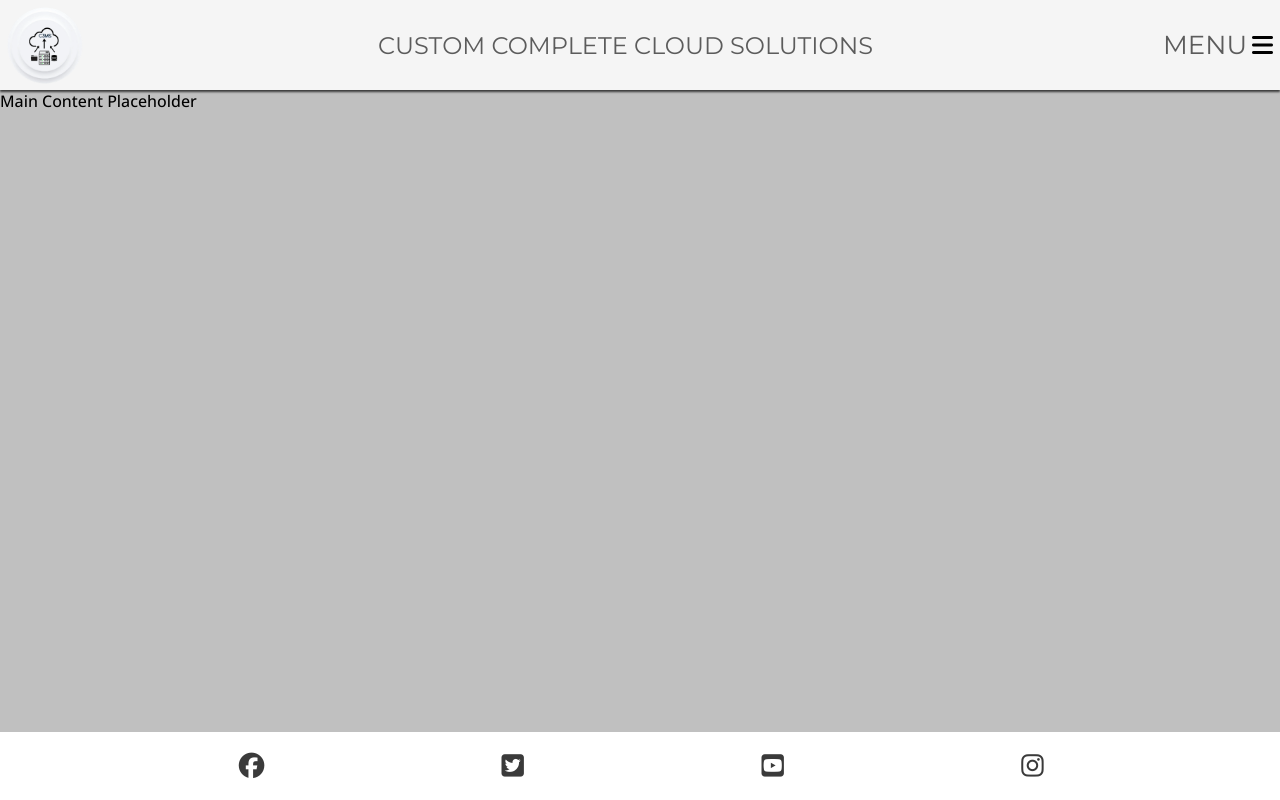
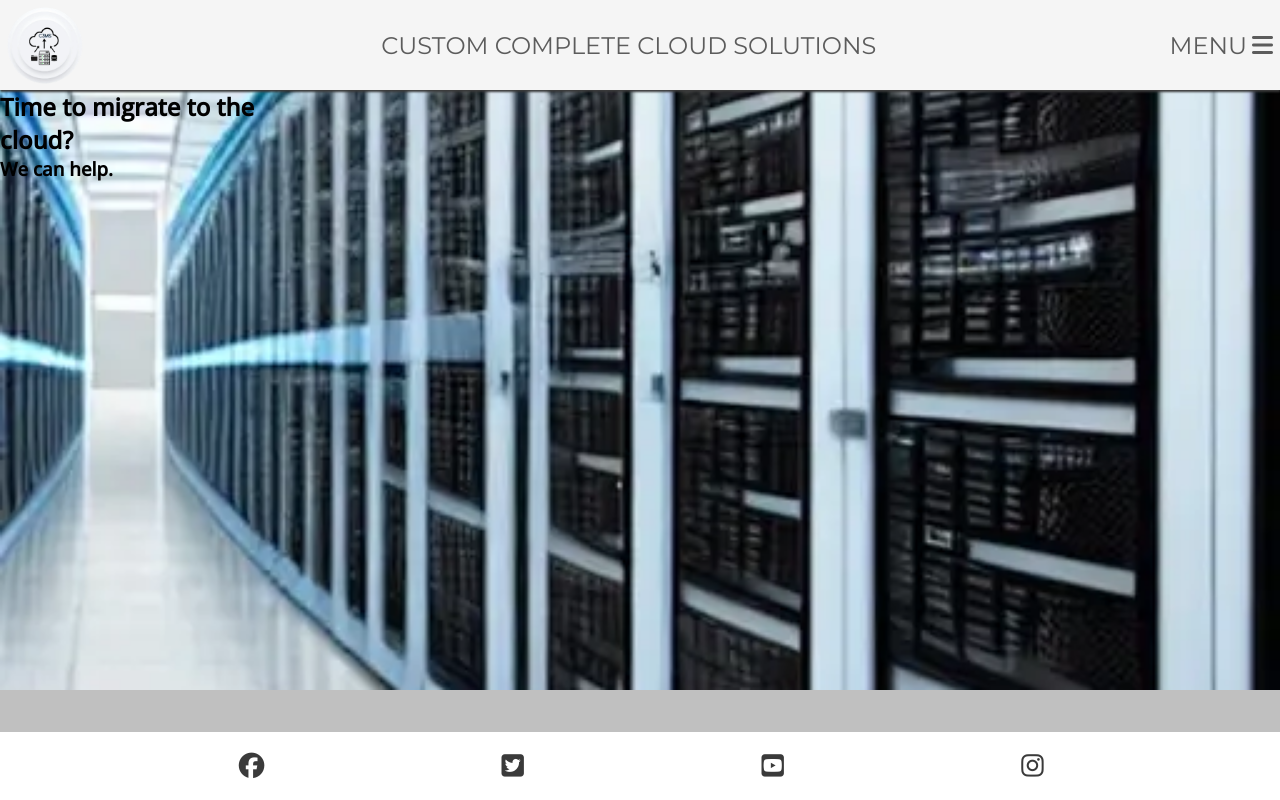
Before and after one commit to VCGithubCode/portfolio-project-1, a plain HTML site: page index.html in a window 1280 px wide. Drawn offline with nearby package versions, Linux system fonts and the light colour scheme.

Commit message:
Added hero image and adjusted header

```diff
--- a/assets/css/style.css
+++ b/assets/css/style.css
@@ -21,11 +21,11 @@ body {
 /* Header */
 
 header {
-    background-color: #f5f5f5;
-
+    background-color:#f5f5f5;
     display: flex;
     flex-direction: row;
     position: fixed;
+    z-index: 99;
     width: 100%;
     box-shadow: 0 2px 2px #3a3a3a;
     justify-content: space-between;
@@ -119,6 +119,14 @@ main {
     margin-top: 90px;
 }
 
+/* Hero section */
+#hero {
+    height: 600px;
+    width: 100%;
+    background: url("../images/c3ms-hero-image.webp") no-repeat center center/cover;
+    position: relative;
+}
+
 /* Footer */
 #social-networks {
     text-align: center;
@@ -151,14 +159,20 @@ main {
     overflow: hidden;
 }
 
-h1 #menu-text {
+.menu-text {
     display: flex;
-    padding: 0 0.5px 2.5px 0;
+    font-family: Montserrat, sans-serif;
+    font-style: normal;
+    font-weight: 300;
+    letter-spacing: normal;
+    text-transform: uppercase;
+    color: #5C5C5C;
 
 }
 
 #burger-icon {
     padding: 5px;
+    color: #5C5C5C;
 }
 
 /* Media query: tablets and larger (768px and up) */
@@ -178,6 +192,12 @@ h1 #menu-text {
         margin-top: 90px;
     }
 
+    /* Hero image */
+    #cover-text {
+        width: 300px;
+        right: 50px;
+    }
+
     /* Large devices (laptops and desktops, 992px and up) */
     @media screen and (min-width: 992px) {
         #menu-list a:hover {
--- a/index.html
+++ b/index.html
@@ -1,41 +1,36 @@
 <!DOCTYPE html>
 <html lang="en">
   <head>
-    <meta charset="UTF-8" />
-    <meta http-equiv="X-UA-Compatible" content="IE=edge" />
-    <meta name="viewport" content="width=device-width, initial-scale=1.0" />
+    <meta charset="UTF-8">
+    <meta http-equiv="X-UA-Compatible" content="IE=edge">
+    <meta name="viewport" content="width=device-width, initial-scale=1.0">
     <!-- Meta tags for search engines -->
     <meta
       name="description"
-      content="We are in living in the age of information.  An era including cloud computing, big data, and ai automation. Will your organization thrive during these times or fall behind? Let us help you to stragtegically migrate into the cloud."
-    />
+      content="We are in living in the age of information.  An era including cloud computing, big data, and ai automation. Will your organization thrive during these times or fall behind? Let us help you to stragtegically migrate into the cloud.">
     <meta
       name="keywords"
-      content="cloud migration, cloud computing, big data, virtual machine, IAAS, PAAS, SAAS, IT resources, digital assets, services applications, databases"
-    />
+      content="cloud migration, cloud computing, big data, virtual machine, IAAS, PAAS, SAAS, IT resources, digital assets, services applications, databases">
 
     <!-- Favicon -->
     <link
       rel="apple-touch-icon"
       sizes="180x180"
-      href="assets/favicon/apple-touch-icon.png"
-    />
+      href="assets/favicon/apple-touch-icon.png">
     <link
       rel="icon"
       type="image/png"
       sizes="32x32"
-      href="assets/favicon/favicon-32x32.png"
-    />
+      href="assets/favicon/favicon-32x32.png">
     <link
       rel="icon"
       type="image/png"
       sizes="16x16"
-      href="assets/favicon/favicon-16x16.png"
-    />
-    <link rel="manifest" href="/site.webmanifest" />
+      href="assets/favicon/favicon-16x16.png">
+    <link rel="manifest" href="/site.webmanifest">
 
     <!-- Stylesheet -->
-    <link rel="stylesheet" href="assets/css/style.css" />
+    <link rel="stylesheet" href="assets/css/style.css">
 
     <!-- Title -->
     <title>C3MS Custom Complete Cloud Migration Solutions</title>
@@ -51,18 +46,16 @@
         <img
           id="c3ms-logo-image"
           src="assets/images/c3mslogo.webp"
-          alt="C3MS company logo"
-        />
+          alt="C3MS company logo">
       </a>
         <a href="index.html" aria-label="Navigate back to homepage">
       <h1 id="company-name">Custom Complete Cloud Solutions</h1>
       </a>
       <!-- Navbar -->
-      <input type="checkbox" id="nav-toggle" name="nav-toggle" />
+      <input type="checkbox" id="nav-toggle" name="nav-toggle">
       <label for="nav-toggle" class="nav-toggle-label"
-        ><span id="menu-text"><h1>Menu</h1></span
-        ><span><i class="fa-solid fa-bars" id="burger-icon"></i></span
-      ></label>
+        ><span class="menu-text">Menu</span><span><i class="fa-solid fa-bars" id="burger-icon"></i></span>
+      </label>
       <nav>
         <ul id="menu-list">
           <li><a href="index.html" class="active">Home</a></li>
@@ -105,7 +98,14 @@
     </header>
 
     <!-- Main Content Placeholder -->
-    <main>Main Content Placeholder</main>
+    <main>
+        <section id="hero">
+            <div id="cover-text">
+                <h2>Time to migrate to the cloud?</h2>
+                <h3>We can help.</h3>
+            </div>
+        </section>
+    </main>
 
     <!-- Footer Placeholder -->
     <footer>
```
Also changed, not shown: assets/images/c3ms-hero-image.webp (added), contact.html (added), information.html (added), services.html (added).
